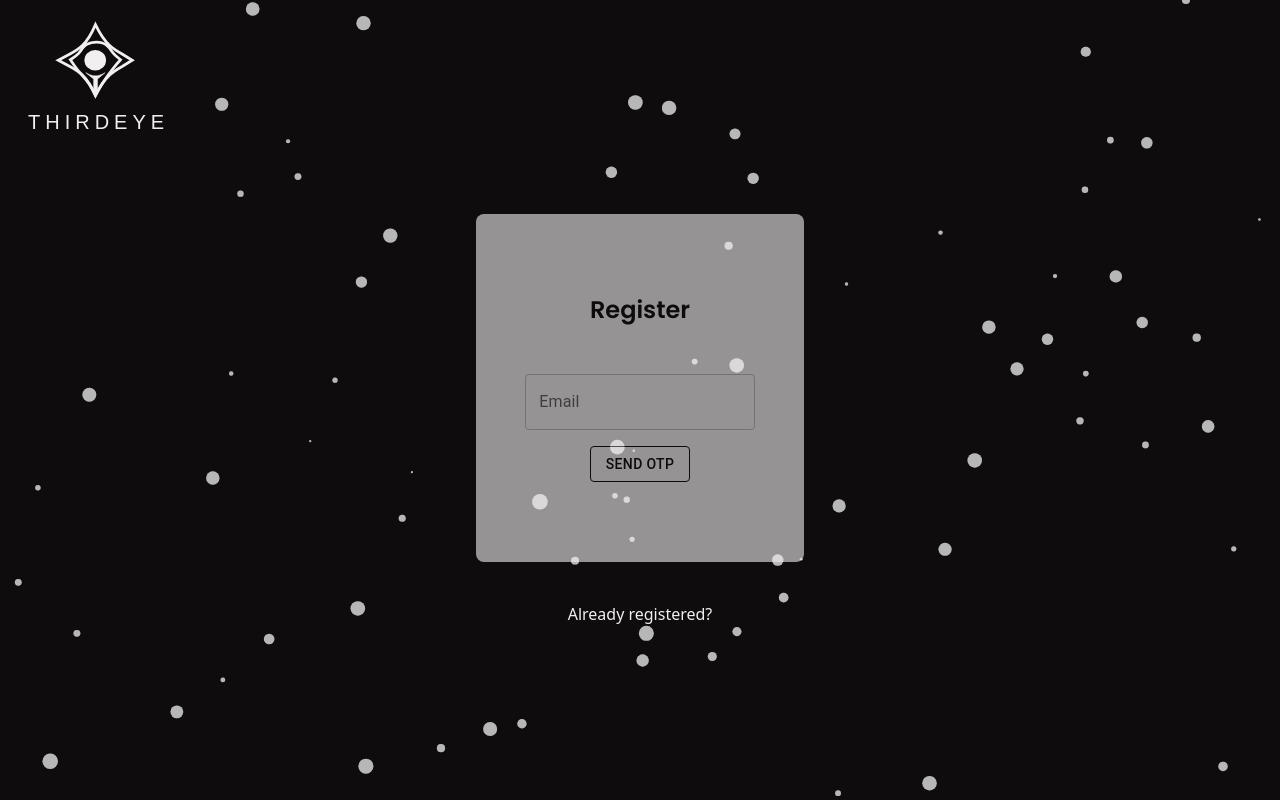
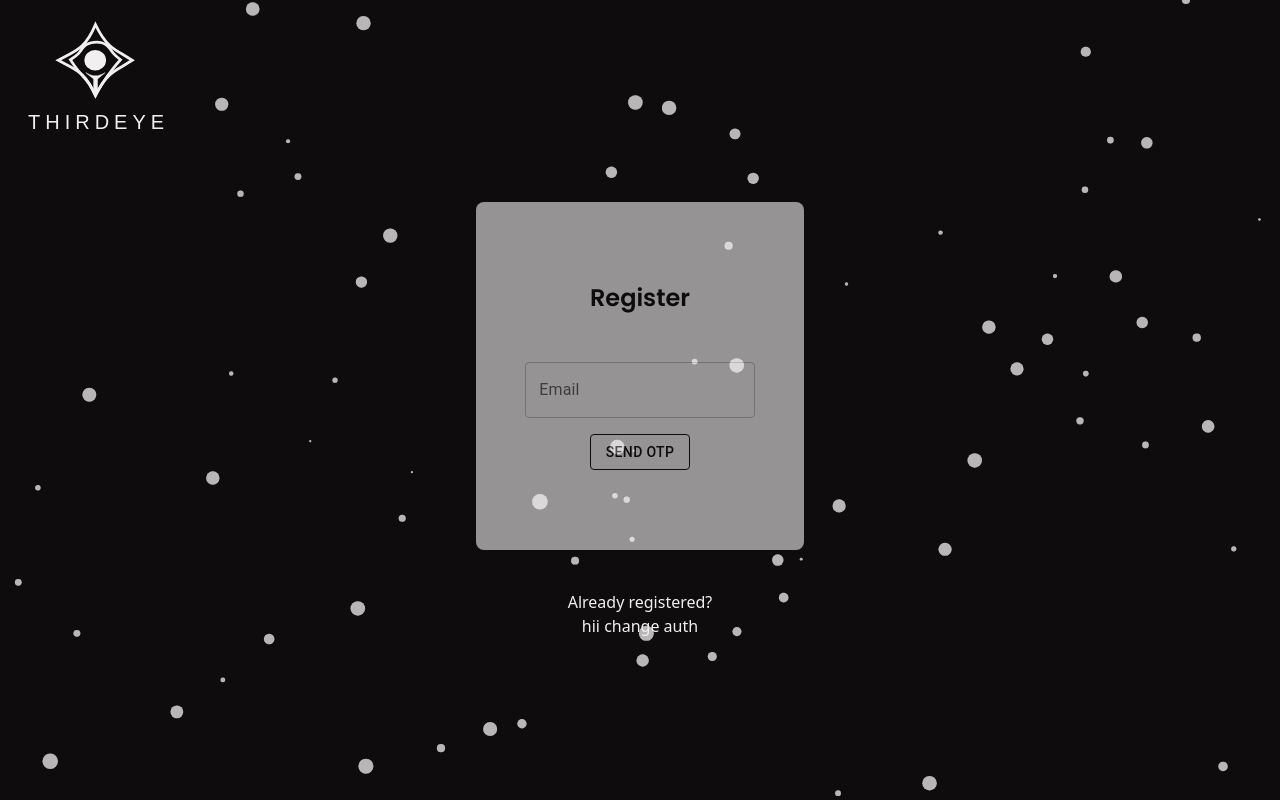
Before and after one commit to Jayanti2919/ThirdEye, a React (Vite) app in the folder client/: page /register in a window 1280 px wide. Built offline with nearby package versions, Linux system fonts and the light colour scheme; a web font is replaced by a local one.

Commit message:
added context

```diff
--- a/client/src/App.jsx
+++ b/client/src/App.jsx
@@ -1,25 +1,28 @@
-import {Navigate, Route, Routes} from 'react-router-dom';
-import Login from './pages/Login';
-import Landing from './pages/Landing';
-import Register from './pages/Register';
-import Home from './pages/Home';
-import OTPVerification from './pages/OTPVerification';
-import Features from './components/Features';
-import Pricing from './components/Pricing';
+import { Navigate, Route, Routes } from "react-router-dom";
+import Login from "./pages/Login";
+import Landing from "./pages/Landing";
+import Register from "./pages/Register";
+import Home from "./pages/Home";
+import OTPVerification from "./pages/OTPVerification";
+import Features from "./components/Features";
+import Pricing from "./components/Pricing";
+import { UseAuth,GetAuthContext } from "./AuthContext";
 
 export default function App() {
+  const auth=GetAuthContext()
   return (
-    <div className='min-h-screen bg-primary'>
-      <Routes>
-        <Route path='/' element={<Landing />}/>
-        <Route path='/login' element={<Login />}/>
-        <Route path='/verifyOtp' element={<OTPVerification />}/>
-        <Route path='/register' element={<Register />}/>
-        <Route path='/home' element={<Home />}/>
-        <Route path="/features" element={<Features />} />
-        <Route path="/pricing" element={<Pricing />} />
-
-      </Routes>
-    </div>
-  )
+    <UseAuth>
+      <div className="min-h-screen bg-primary">
+        <Routes>
+          <Route path="/" element={<Landing />} />
+          <Route path="/login" element={<Login />} />
+          <Route path="/verifyOtp" element={<OTPVerification />} />
+          <Route path="/register" element={<Register />} />
+          <Route path="/home" element={auth?<Home />:<Navigate to='/login' replace/>} />
+          <Route path="/features" element={<Features />} />
+          <Route path="/pricing" element={<Pricing />} />
+        </Routes>
+      </div>
+    </UseAuth>
+  );
 }
--- /dev/null
+++ b/client/src/AuthContext.jsx
@@ -0,0 +1,25 @@
+import React, { useState } from "react";
+
+const AuthContext = React.createContext();
+const AuthUpdateContext = React.createContext();
+
+export function GetAuthContext() {
+  return React.useContext(AuthContext);
+}
+export function GetAuthUpdateContext() {
+  return React.useContext(AuthUpdateContext);
+}
+
+export function UseAuth({ children }) {
+  const [auth, setAuth] = useState(false);
+  function toggleAuth() {
+    setAuth(!auth);
+  }
+  return (
+    <AuthContext.Provider value={auth}>
+      <AuthUpdateContext.Provider value={toggleAuth}>
+        {children}
+      </AuthUpdateContext.Provider>
+    </AuthContext.Provider>
+  );
+}
--- a/client/src/pages/Login.jsx
+++ b/client/src/pages/Login.jsx
@@ -65,6 +65,7 @@ const Login = () => {
         >
           Not registered yet?
         </span>
+
       </div>
     </div>
   );
--- a/client/src/pages/Register.jsx
+++ b/client/src/pages/Register.jsx
@@ -1,12 +1,16 @@
-import React, { useState } from "react";
+import React, { useEffect, useState } from "react";
 import Card from "../components/Card";
 import axios from "axios";
 import { useNavigate } from "react-router-dom";
 import ParticlesComponent from "../components/ParticleComponent";
+import {GetAuthContext, GetAuthUpdateContext} from '../AuthContext'
 
 const Register = () => {
   const [Email, setEmail] = useState("");
   const nav = useNavigate();
+  const auth=GetAuthContext()
+  const updateAuth=GetAuthUpdateContext()
+  console.log(auth)
   const handleSendOTP = async (e) => {
     e.preventDefault();
     axios
@@ -35,6 +39,12 @@ const Register = () => {
       });
   };
 
+  useEffect(() => {
+    if(auth){
+      nav('/home')
+    }
+  },[auth])
+
   return (
     <div className="flex items-center justify-center h-screen">
       <div className="absolute z-20 top-0 left-0 p-5 flex flex-col items-center gap-2 cursor-pointer" onClick={(e)=>nav('/')}>
@@ -61,6 +71,13 @@ const Register = () => {
         >
           Already registered?
         </span>
+        <span
+        className="text-secondary cursor-pointer hover:text-[#9D9FE2]"
+        onClick={(e)=>{
+          e.preventDefault()
+          updateAuth()
+          console.log(auth)
+        }}>hii change auth</span>
       </div>
     </div>
   );
```
